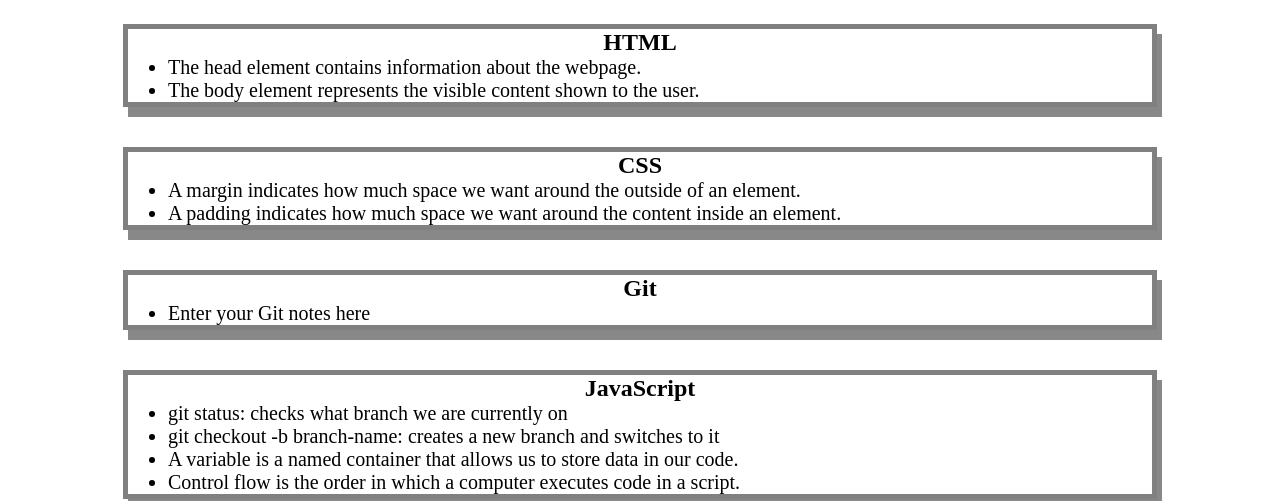
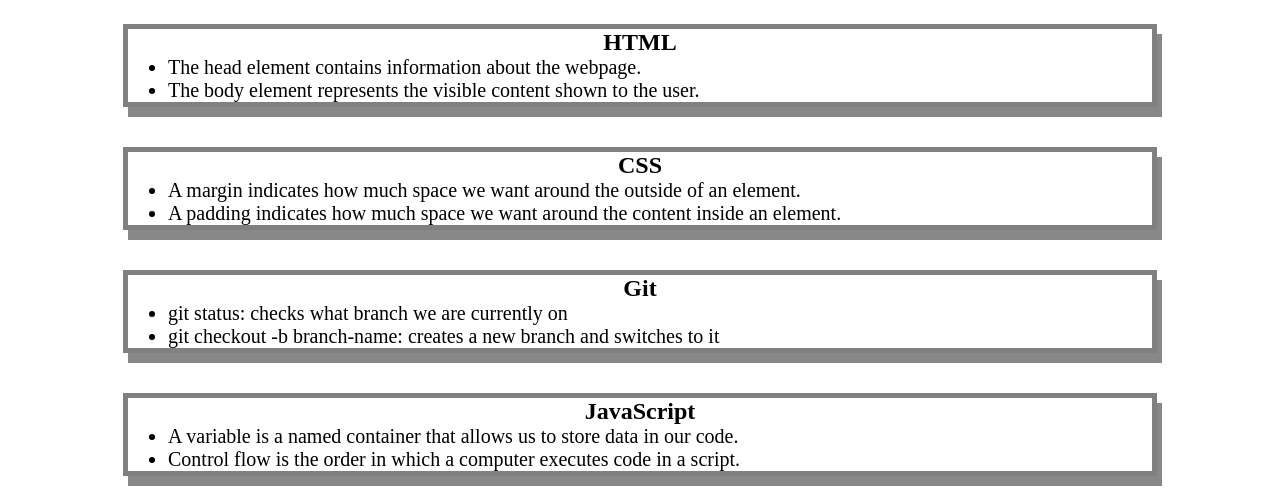
Before and after one commit to alexandr4872/prework-study-guide, a plain HTML site: page index.html in a window 1280 px wide. Shown: the part 136-637 px from the top of the page. Drawn offline with Linux system fonts and the light colour scheme.

Commit message:
updated index

```diff
--- a/index.html
+++ b/index.html
@@ -35,7 +35,8 @@
       <section class="card" id="git-section">
         <h2>Git</h2>
      <ul>
-       <li>Enter your Git notes here</li>
+       <li>git status: checks what branch we are currently on</li>
+       <li>git checkout -b branch-name: creates a new branch and switches to it</li>
      </ul>
 
       </section>
@@ -43,8 +44,6 @@
       <section class="card" id="javascript-section">
         <h2>JavaScript</h2>
         <ul>
-          <li>git status: checks what branch we are currently on</li>
-          <li>git checkout -b branch-name: creates a new branch and switches to it</li>
           <li>A variable is a named container that allows us to store data in our code.</li>
           <li>Control flow is the order in which a computer executes code in a script.</li>
         </ul>
```
